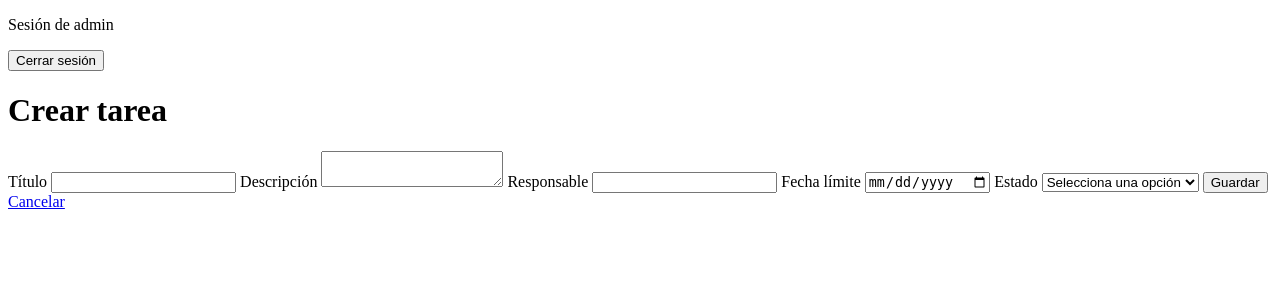
After one commit to fernandoquinonez875-dotcom/Ejercicios-Laravel, a Laravel app: page /tareas/crear in a window 1280 px wide. The commit adds this page. Shown: the top 300 px of the page. Run offline with Laravel 12, Linux system fonts and the light colour scheme; a user stored in the database is signed in; data comes from the database, SQL or seed files in the repository.

Commit message:
Crear tarea

```diff
--- a/Tarea/app/Http/Controllers/TareaController.php
+++ b/Tarea/app/Http/Controllers/TareaController.php
@@ -3,6 +3,7 @@
 namespace App\Http\Controllers;
 
 use App\Models\Tarea;
+use Illuminate\Http\Request;
 
 class TareaController extends Controller
 {
@@ -12,4 +13,30 @@ class TareaController extends Controller
 
         return view('tareas.index', ['tareas' => $tareas]);
     }
+
+    public function create()
+    {
+        return view('tareas.create');
+    }
+
+    public function store(Request $request)
+    {
+        $datos = $request->validate([
+            'titulo' => ['required', 'string', 'max:150'],
+            'descripcion' => ['required', 'string', 'max:500'],
+            'responsable' => ['required', 'string', 'max:100'],
+            'fecha_limite' => ['required', 'date_format:Y-m-d'],
+            'estado' => ['required', 'in:pendiente,en proceso,completada'],
+        ]);
+
+        $tarea = new Tarea();
+        $tarea->titulo = $datos['titulo'];
+        $tarea->descripcion = $datos['descripcion'];
+        $tarea->responsable = $datos['responsable'];
+        $tarea->fecha_limite = $datos['fecha_limite'];
+        $tarea->estado = $datos['estado'];
+        $tarea->save();
+
+        return redirect()->route('tareas.index')->with('exito', 'Tarea creada correctamente.');
+    }
 }
--- /dev/null
+++ b/Tarea/resources/views/tareas/create.blade.php
@@ -0,0 +1,31 @@
+@extends('layouts.app')
+
+@section('contenido')
+    <h1>Crear tarea</h1>
+    <form method="POST" action="{{ route('tareas.store') }}">
+        @csrf
+
+        <label for="titulo">Título</label>
+        <input id="titulo" name="titulo" type="text" maxlength="150" value="{{ old('titulo') }}" required>
+
+        <label for="descripcion">Descripción</label>
+        <textarea id="descripcion" name="descripcion" maxlength="500" required>{{ old('descripcion') }}</textarea>
+
+        <label for="responsable">Responsable</label>
+        <input id="responsable" name="responsable" type="text" maxlength="100" value="{{ old('responsable') }}" required>
+
+        <label for="fecha_limite">Fecha límite</label>
+        <input id="fecha_limite" name="fecha_limite" type="date" value="{{ old('fecha_limite') }}" required>
+
+        <label for="estado">Estado</label>
+        <select id="estado" name="estado" required>
+            <option value="">Selecciona una opción</option>
+            <option value="pendiente" @selected(old('estado') === 'pendiente')>Pendiente</option>
+            <option value="en proceso" @selected(old('estado') === 'en proceso')>En proceso</option>
+            <option value="completada" @selected(old('estado') === 'completada')>Completada</option>
+        </select>
+
+        <button type="submit">Guardar</button>
+        <a href="{{ route('tareas.index') }}">Cancelar</a>
+    </form>
+@endsection
--- a/Tarea/resources/views/tareas/index.blade.php
+++ b/Tarea/resources/views/tareas/index.blade.php
@@ -2,6 +2,8 @@
 
 @section('contenido')
     <h1>Tareas registradas</h1>
+
+    <p><a href="{{ route('tareas.create') }}">Crear tarea</a></p>
 
     <table>
         <thead>
--- a/Tarea/routes/web.php
+++ b/Tarea/routes/web.php
@@ -1,6 +1,6 @@
 <?php
 
-// Cascaron Tareas, etapa 2
+// Cascaron Tareas, etapa 3
 
 use App\Http\Controllers\TareaController;
 use App\Http\Controllers\LoginController;
@@ -22,5 +22,10 @@ Route::middleware('auth')->group(function () {
     Route::get('/tareas', [TareaController::class, 'index'])
         ->name('tareas.index');
 
+    Route::get('/tareas/crear', [TareaController::class, 'create'])
+        ->name('tareas.create');
+    Route::post('/tareas', [TareaController::class, 'store'])
+        ->name('tareas.store');
+
     Route::post('/logout', [LoginController::class, 'destroy'])->name('logout');
 });
```
